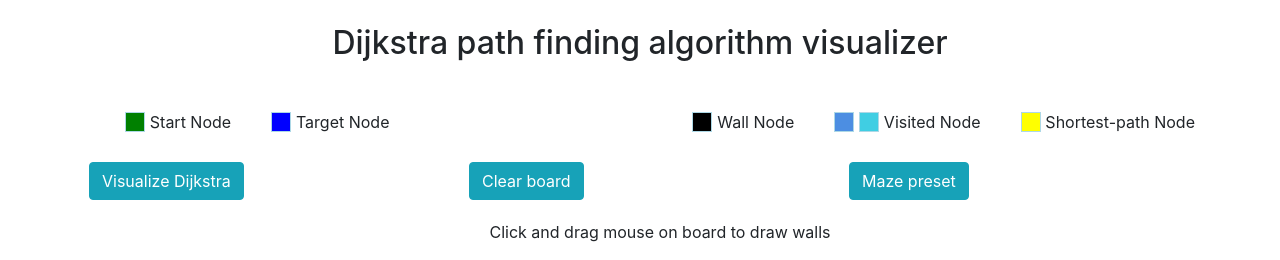
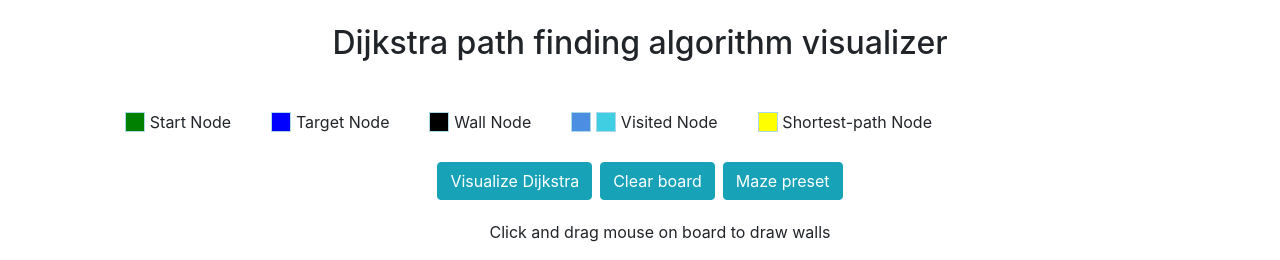
Before and after one commit to sprinzs123/path-finding-algorithms-visualizer, a Python web app: template templates/index.html in a window 1280 px wide. Shown: the top 260 px of the page. Run offline with Jinja, Linux system fonts and the light colour scheme; the template is opened without the code that fills it, so the values that code supplies are empty; some libraries are stand-ins or nearby versions.

Commit message:
node desription and btns centered

```diff
--- a/static/main.css
+++ b/static/main.css
@@ -34,7 +34,6 @@ li{
 
 .all-nodes{
     display: flex;
-    justify-content: space-between;
     margin-top: 2.5em;
     margin-bottom: 0.5em;
 
--- a/templates/index.html
+++ b/templates/index.html
@@ -54,17 +54,11 @@
 
         </div>
 
-        <div class="all-btns d-flex row">
-            <div class="col col-sm-4">
+        <div class="all-btns">
                 <div class="submit-btn ml-1 btn btn-info m-1">Visualize Dijkstra</div>
-            </div>
-            <div class="col col-sm-4">
                 <div class="clear-board ml-1 btn btn-info m-1">Clear board</div>
-            </div>
-            <div class="col col-sm-4">
                 <div class="make-demo btn btn-info m-1">Maze preset</div>
 
-            </div>
         </div>
         <div class="description">
             <ul>
```
